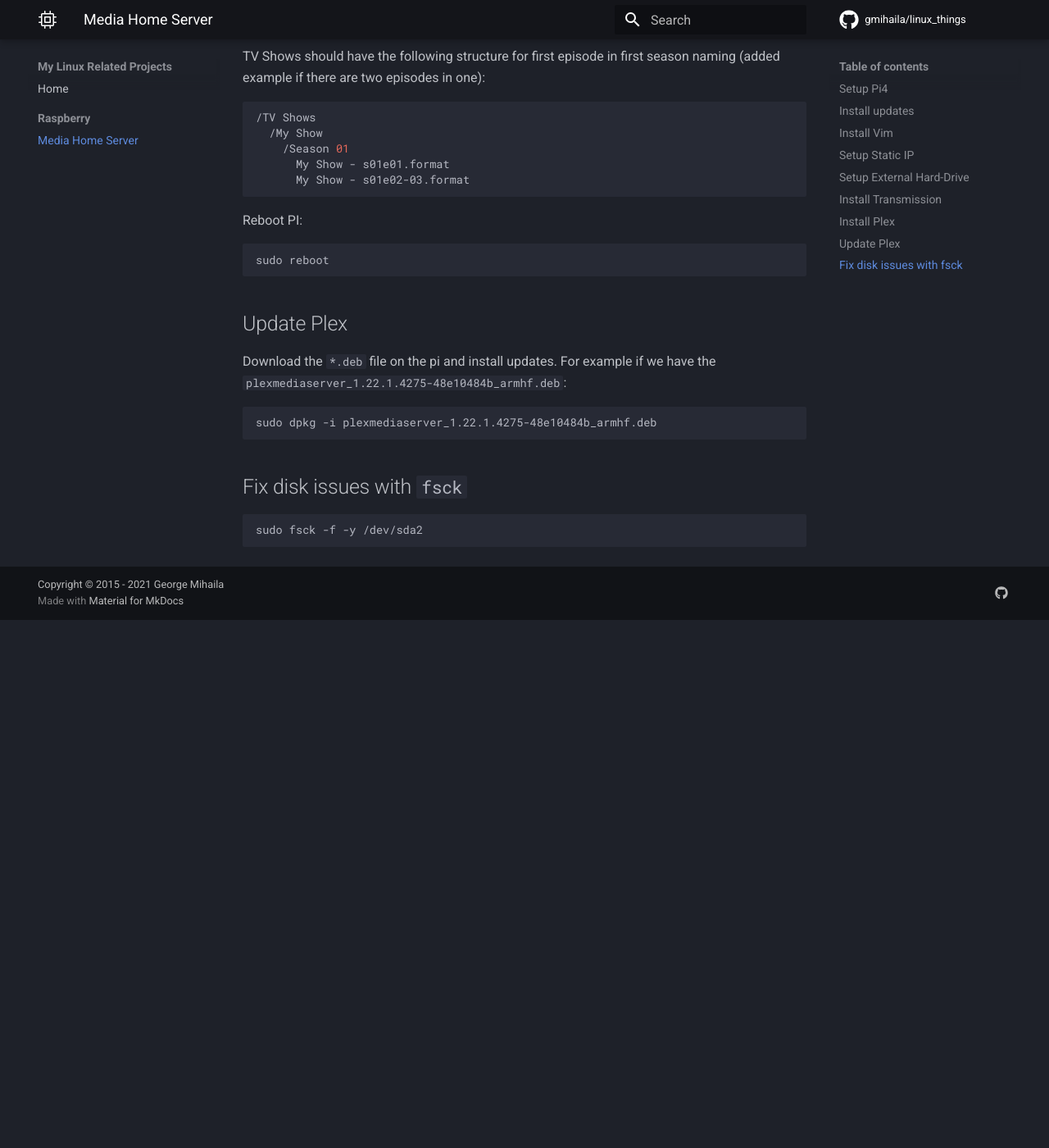
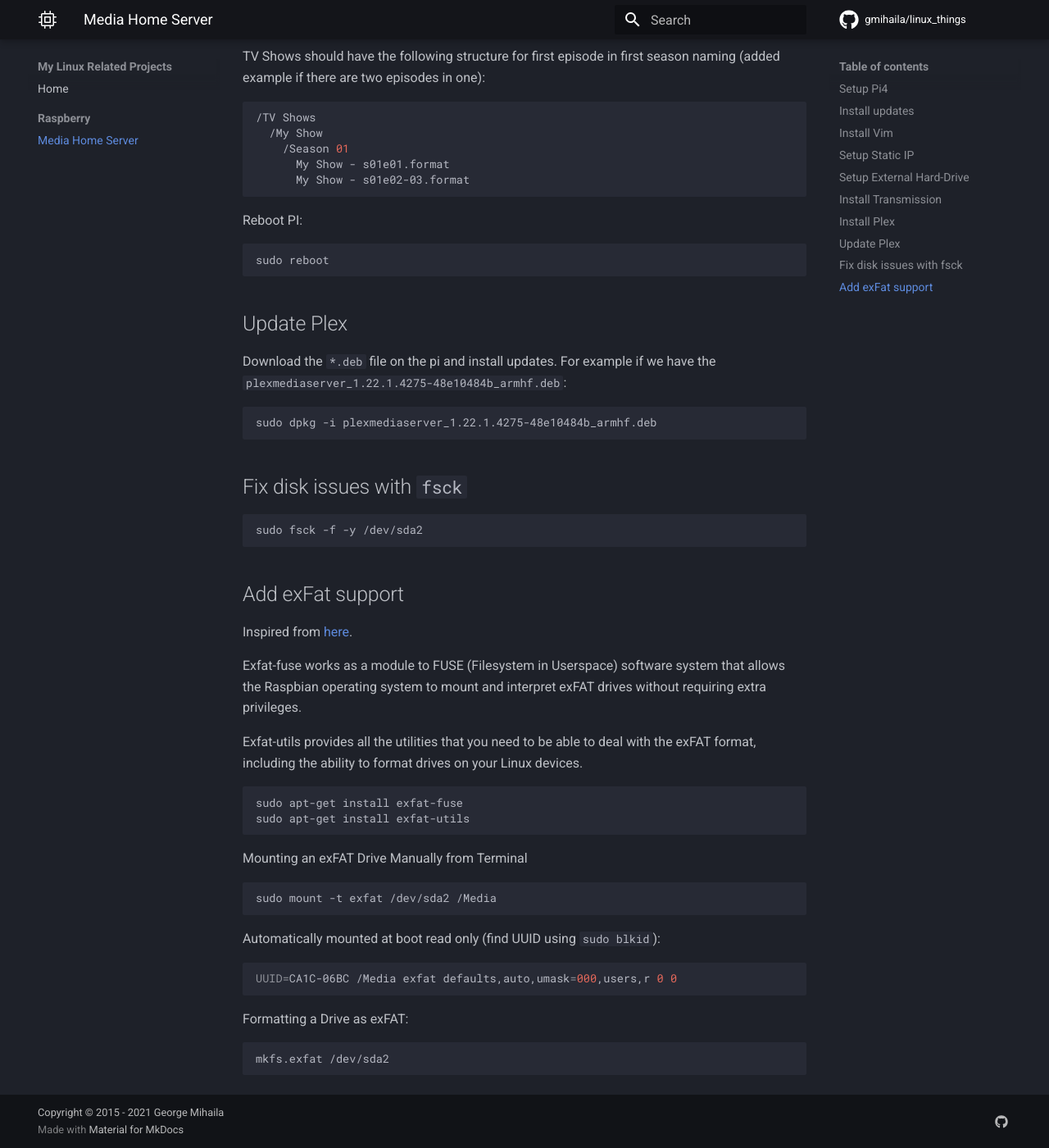
Before and after one commit to gmihaila/linux_things, an MkDocs documentation site: the page built from docs/markdown/pi_media_home_server.md, in a window 1280 px wide and 1400 px high, scrolled down 5697 px. Shown: the whole window at 82% size. Built offline with MkDocs 1.6.1 and Material for MkDocs 9.7.7, drawn with Linux system fonts in a browser that asks for light colours; comment, search, counter and statistics services are not loaded; before the commit the page ends 6453 px from its top, so only the background shows below that.

Commit message:
Update pi_media_home_server.md

````diff
--- a/docs/markdown/pi_media_home_server.md
+++ b/docs/markdown/pi_media_home_server.md
@@ -328,3 +328,35 @@
 ```bash
 sudo fsck -f -y /dev/sda2
 ```
+
+## Add exFat support
+
+Inspired from [here](https://pimylifeup.com/raspberry-pi-exfat/).
+
+Exfat-fuse works as a module to FUSE (Filesystem in Userspace) software system that allows the Raspbian operating system to mount and interpret exFAT drives without requiring extra privileges.
+
+Exfat-utils provides all the utilities that you need to be able to deal with the exFAT format, including the ability to format drives on your Linux devices.
+
+```bash
+sudo apt-get install exfat-fuse
+sudo apt-get install exfat-utils
+```
+
+Mounting an exFAT Drive Manually from Terminal
+
+```bash
+sudo mount -t exfat /dev/sda2 /Media
+```
+
+Automatically mounted at boot read only (find UUID using `sudo blkid`):
+
+```bash
+UUID=CA1C-06BC /Media exfat defaults,auto,umask=000,users,r 0 0
+```
+
+
+Formatting a Drive as exFAT:
+
+```bash
+mkfs.exfat /dev/sda2
+```
````
